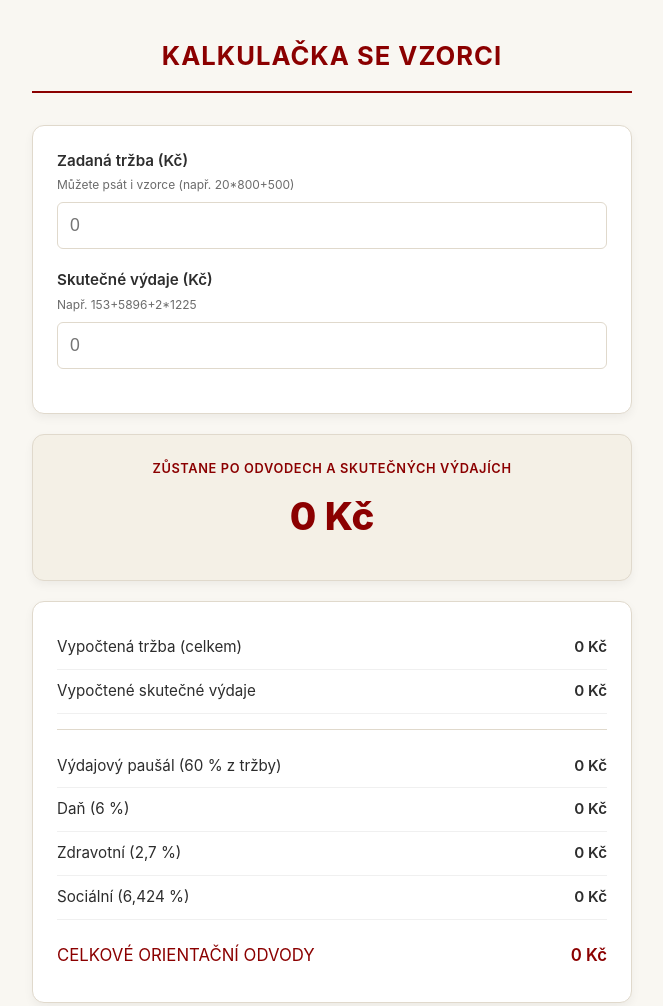
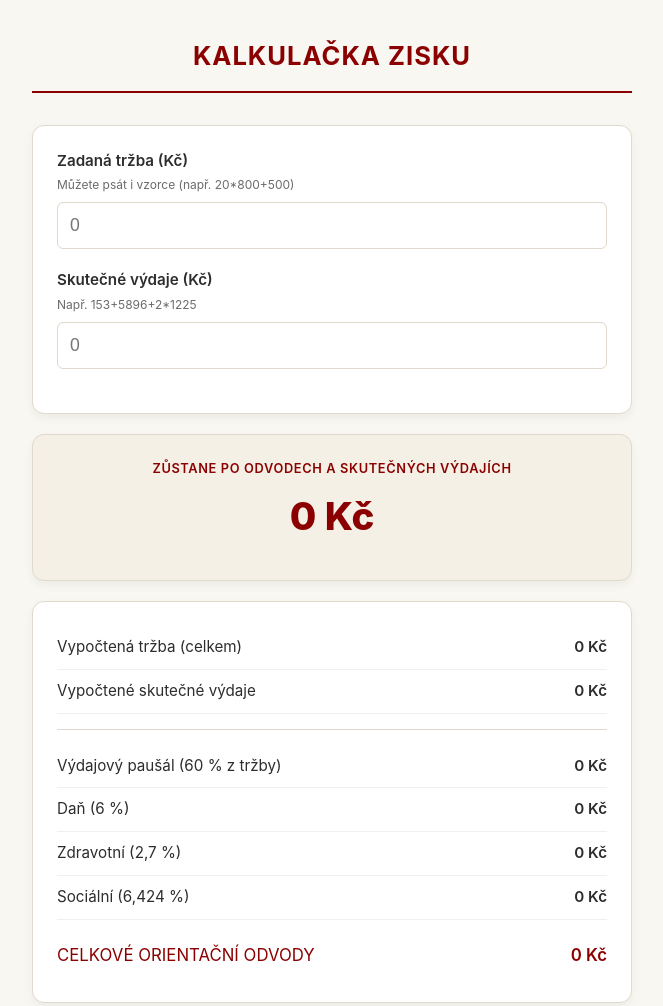
Before and after one commit to lucka-u/kalkulacka-zisku, a plain HTML site: page index.html in a window 1280 px wide. Shown: the top 1006 px of the page, without its empty margins (308-971 px from the left). Drawn offline with Linux system fonts and the light colour scheme.

Commit message:
Fix HTML structure and update calculator title

```diff
--- a/index.html
+++ b/index.html
@@ -162,7 +162,7 @@
 
 <div class="container">
     <header>
-        <h1>Kalkulačka se vzorci</h1>
+        <h1>Kalkulačka zisku</h1>
     </header>
 
     <div class="card">
```
